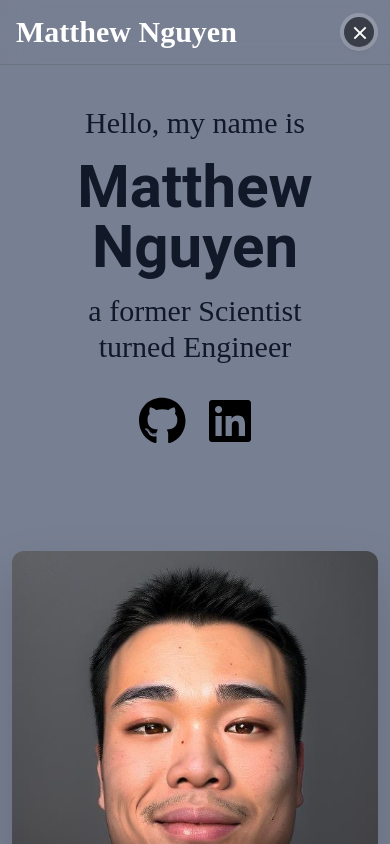
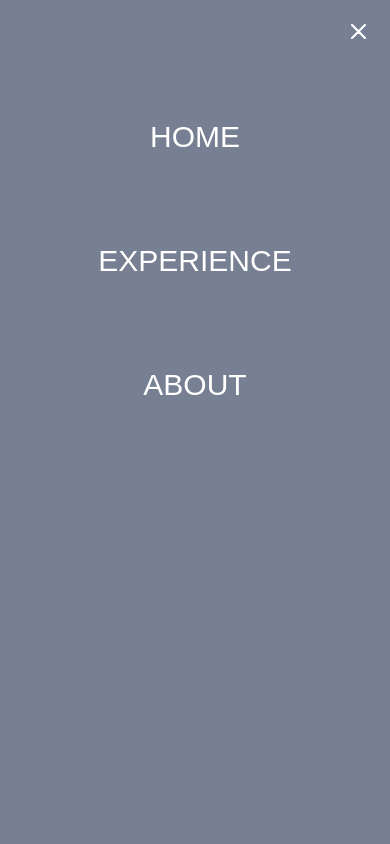
Before and after one commit to coosey/portfolio, a React (Create React App) app in the folder my-app/: page / in a window 390 px wide. Both pictures are taken after a click on the button 359 px from the left and 32 px from the top of the page. Built offline with nearby package versions, Linux system fonts and the light colour scheme.

Commit message:
updated navbar with hamburger menu open

```diff
--- /dev/null
+++ b/my-app/src/components/hamburger-open/index.jsx
@@ -0,0 +1,26 @@
+import { Link } from "react-router-dom";
+
+export const HamburgerOpen = (props) => {
+  return (
+    <div className={`${props?.open ? 'block absolute flex flex-col bg-secondary w-full h-[100vh] top-[0px] left-[0] z-10 text-black p-[1.5rem] font-rale' : 'hidden'}`}>
+      <div className="flex justify-end">
+        <button type="button" className="text-white rounded-lg text-sm w-[15px] h-[15px] justify-center items-center" onClick={() => props?.setOpen(false)}>
+          <svg classNames="w-4 h-4" aria-hidden="true" xmlns="http://www.w3.org/2000/svg" fill="none" viewBox="0 0 14 14">
+            <path stroke="currentColor" stroke-linecap="round" stroke-linejoin="round" stroke-width="2" d="m1 1 6 6m0 0 6 6M7 7l6-6M7 7l-6 6" />
+          </svg>
+        </button>
+      </div>
+      <ul className="flex flex-col justify-center items-center pt-[3rem] text-center gap-[3rem] text-white my-8 uppercase font-light">
+        <li className="pb-10 md:pb-0" onClick={() => props?.setOpen(false)}>
+          <Link to="/">Home</Link>
+        </li>
+        <li className="pb-10 md:pb-0" onClick={() => props?.setOpen(false)}>
+          <Link to="/experience">Experience</Link>
+        </li>
+        <li className="pb-10 md:pb-0" onClick={() => props?.setOpen(false)}>
+          <Link to="/about">About</Link>
+        </li>
+      </ul>
+    </div>
+  )
+}
--- a/my-app/src/components/hamburger/index.jsx
+++ b/my-app/src/components/hamburger/index.jsx
@@ -1,20 +1,27 @@
+import { useState } from "react";
+import { HamburgerOpen } from "../hamburger-open";
 
 export const Hamburger = () => {
+  const [open, setOpen] = useState(false);
+
   return (
+    <div>
       <div className="items-center flex md:hidden">
-      <button id="hamburger-btn" className="relative group">
+        <button className="relative group flex flex-col justify-center items-center" onClick={() => setOpen(!open)}>
           <div className="relative flex overflow-hidden items-center justify-center rounded-full w-[30px] h-[30px] transform transition-all bg-primary ring-0 ring-gray-300 hover:ring-8 group-focus:ring-4 ring-opacity-30 duration-200 shadow-md">
             <div className="flex flex-col justify-between w-[15px] h-[15px] transform transition-all duration-300 origin-center overflow-hidden">
               <div className="bg-white h-[2px] w-4 transform transition-all duration-300 origin-left group-focus:translate-x-10"></div>
               <div className="bg-white h-[2px] w-4 rounded transform transition-all duration-300 group-focus:translate-x-10 delay-75"></div>
               <div className="bg-white h-[2px] w-4 transform transition-all duration-300 origin-left group-focus:translate-x-10 delay-150"></div>
-            <div className="absolute items-center justify-between transform transition-all duration-500 top-2 -translate-x-10 group-focus:translate-x-0 flex w-0 group-focus:w-12">
-              <div className="absolute bg-white h-[2px] w-4 transform transition-all duration-500 rotate-0 delay-300 group-focus:rotate-45"></div>
-              <div className="absolute bg-white h-[2px] w-4 transform transition-all duration-500 -rotate-0 delay-300 group-focus:-rotate-45"></div>
-            </div>
             </div>
           </div>
         </button>
       </div>
+      {
+        open && (
+          <HamburgerOpen setOpen={setOpen} open={open} />
         )
       }
+    </div>
+  )
+}
--- a/my-app/src/components/header/index.jsx
+++ b/my-app/src/components/header/index.jsx
@@ -5,13 +5,13 @@ export const Header = () => {
   return (
     <section className="flex flex-col justify-center text-center p-10 h-min sm:h-screen font-satoshi">
       <div className="px-6">
-        <p className="text-3xl lg:text-4xl font-satoshi text-gray-900 pb-4">
+        <p className="text-2xl lg:text-4xl font-satoshi text-gray-900 pb-4">
           Hello, my name is
         </p>
-        <p className="text-6xl md:text-8xl lg:text-9xl font-roboto font-semibold text-gray-900 pb-4">
+        <p className="text-5xl md:text-8xl lg:text-9xl font-roboto font-semibold text-gray-900 pb-4">
           Matthew Nguyen
         </p>
-        <p className="text-3xl lg:text-4xl text-gray-900 font-satoshi">
+        <p className="text-2xl lg:text-4xl text-gray-900 font-satoshi">
           a former Scientist turned Engineer
         </p>
         <div className="flex flex-row justify-center mt-5">
--- a/my-app/src/components/hero/index.jsx
+++ b/my-app/src/components/hero/index.jsx
@@ -23,9 +23,9 @@ export const Hero = (props) => {
             <Button downloadBtn downloadBtnName="Download CSV" btnStyle />
           </div>
           {props?.socialIcons && (
-            <div className="flex flex-row justify-center mt-5">
+            <div className="flex flex-row justify-center py-3">
               {SOCIALS?.links?.map?.((item) => (
-                <div className="mr-5">
+                <div className="text-center px-3 py-5">
                   <Icon icon={item?.icon} link={item?.link} />
                 </div>
               ))}
--- a/my-app/src/components/icon/index.jsx
+++ b/my-app/src/components/icon/index.jsx
@@ -3,7 +3,7 @@ import { Link } from "react-router-dom";
 
 export const Icon = (props) => {
   return (
-    <div className="xs:text-xs text-5xl transition duration-200 hover:scale-125">
+    <div className="text-3xl sm:text-3xl md:text-5xl transition duration-200 hover:scale-125">
       <Link to={props?.link} target="_blank" aria-label={props?.label}>
         <FontAwesomeIcon icon={props?.icon} />
       </Link>
--- a/my-app/src/components/index.js
+++ b/my-app/src/components/index.js
@@ -9,4 +9,5 @@ export * from './section-title';
 export * from './icon';
 export * from './loader';
 export * from './hamburger';
+export * from './hamburger-open';
 export * from './timeline';
--- a/my-app/src/components/navbar/index.jsx
+++ b/my-app/src/components/navbar/index.jsx
@@ -1,12 +1,13 @@
+import { Hamburger } from "../hamburger";
 import { Link } from "react-router-dom";
-import { Hamburger } from "../hamburger";
 
 export const NavBar = () => {
   return (
     <nav className="sticky top-0 z-10 text-3xl backdrop-filter backdrop-blur-lg bg-opacity-30 border-b border-gray-500 firefox:bg-opacity-90">
       <div className="xs:max-w-5xl md:w-[90%] mx-auto px-4">
-        <div className="flex items-center justify-between h-16 text-white">
-          <span className="text-3xl shrink-0 font-satoshi font-bold">Matthew Nguyen</span>
+        <div className="flex items-center justify-between h-16 text-black">
+          {/* <span className="text-3xl shrink-0 font-satoshi font-bold">Matthew Nguyen</span> */}
+          <img className="w-[50px] h-[50px] rounded-full bg-primary" src={require("../../assets/images/mn.png")} />
           <ul className="font-rale font-light md:text-2xl space-x-4 hidden md:flex">
             <li>
               <Link to="/">Home</Link>
@@ -18,7 +19,9 @@ export const NavBar = () => {
               <Link to="/about">About</Link>
             </li>
           </ul>
-          <Hamburger />
+          <div className="md:hidden">
+            <Hamburger />
+          </div>
         </div>
       </div>
     </nav>
--- a/my-app/src/components/timeline/index.jsx
+++ b/my-app/src/components/timeline/index.jsx
@@ -4,7 +4,7 @@ export const Timeline = () => {
       <ol class="relative border-l border-gray-200 dark:border-gray-700">
         <li class="ml-4">
           <div class="absolute w-3 h-3 bg-gray-200 rounded-full mt-1.5 -left-1.5 border border-white"></div>
-          <time class="mb-1 text-lg font-normal leading-none dark:text-gray-500">March 2022 - present</time>
+          <time class="mb-1 text-lg font-normal leading-none text-black">March 2022 - present</time>
           <h3 class="text-2xl font-semibold text-gray-900">Frontend Developer</h3>
           <ul className="mx-3 leading-6 list-disc font-medium text-left text-xl text-gray-800">
             <li className="py-2">
```
Also changed, not shown: my-app/src/assets/images/mn.png (added). Lines whose indentation alone changed are shown as unchanged.
